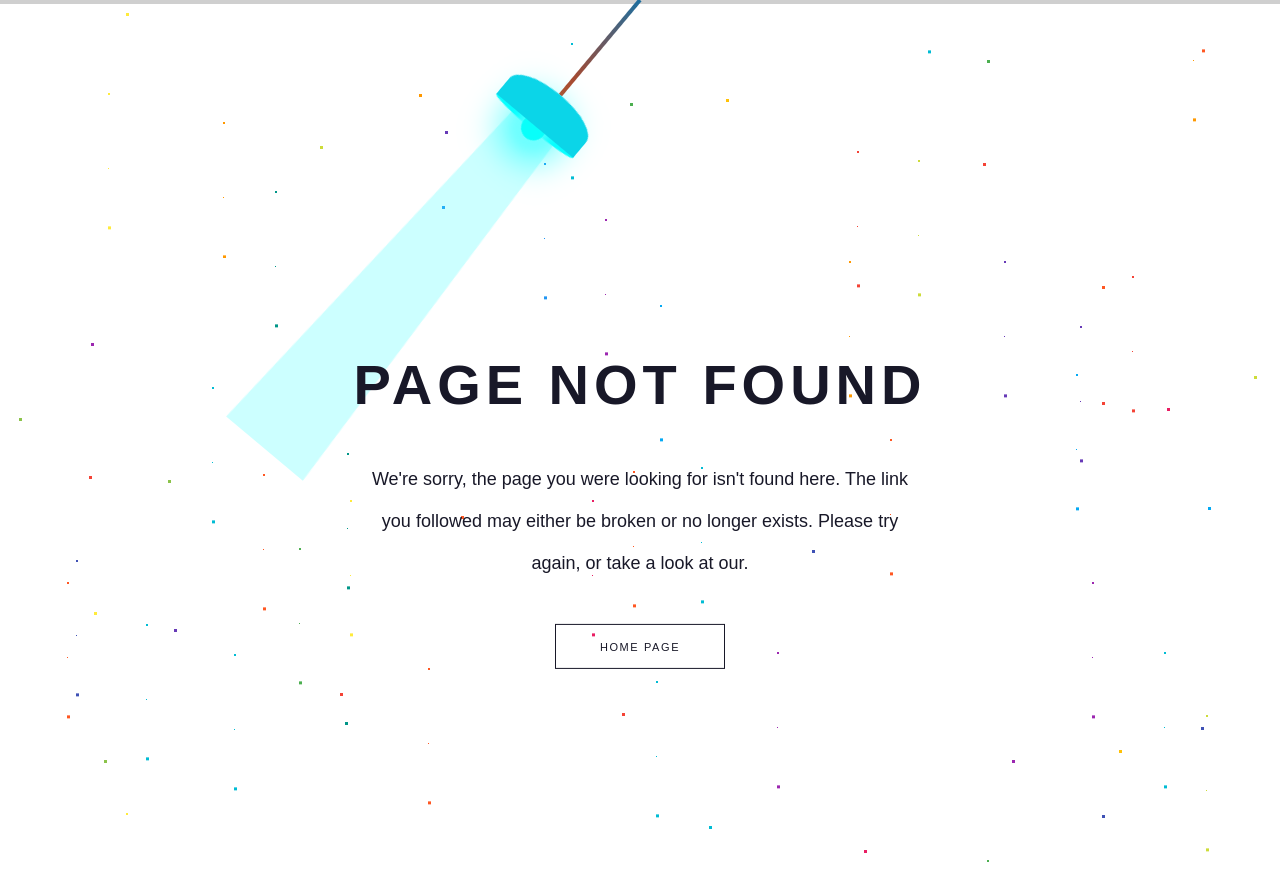
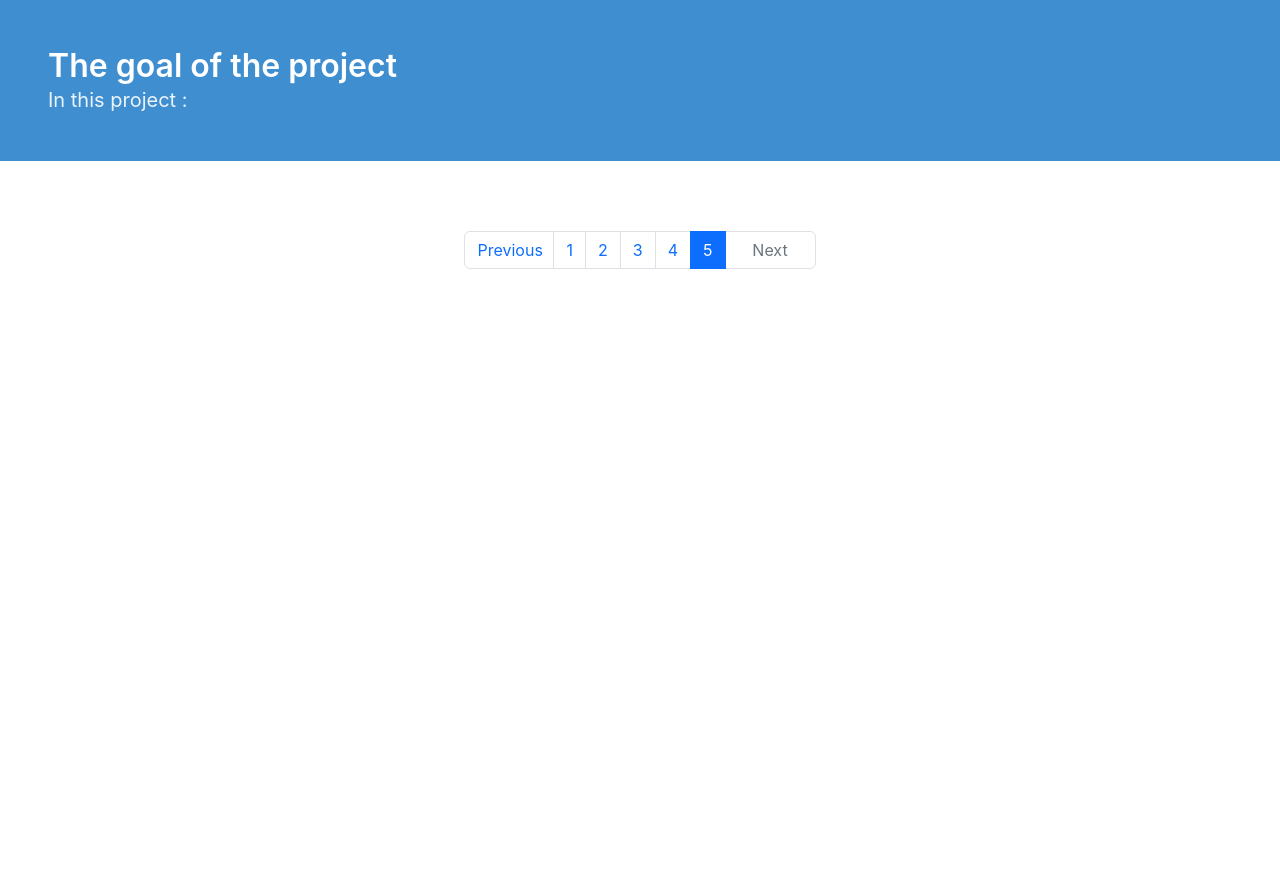
Before and after one commit to hasansaid/Angular-Work, an Angular app: page /directives-project in a window 1280 px wide. Before the commit this address had no page. After the commit the page ends 800 px from the top, so only its background shows below. Built offline with nearby package versions, Linux system fonts and the light colour scheme; grey boxes are pictures that could not be loaded.

Commit message:
directives project start

```diff
--- a/src/app/app-routing.module.ts
+++ b/src/app/app-routing.module.ts
@@ -1,3 +1,4 @@
+import { DirectivesProjectComponent } from './component/directives-project/directives-project.component';
 import { LetterMatchingProjectComponent } from './component/letter-matching-project/letter-matching-project.component';
 import { CardProjectComponent } from './component/card-project/card-project.component';
 import { ErrorComponent } from './component/error/error.component';
@@ -14,6 +15,7 @@ const routes: Routes = [
     path: 'letter-matching-project',
     component: LetterMatchingProjectComponent,
   },
+  { path: 'directives-project', component: DirectivesProjectComponent },
 
   // Error page son path olmalıdır!!!
   { path: '**', component: ErrorComponent },
--- a/src/app/app.module.ts
+++ b/src/app/app.module.ts
@@ -10,6 +10,7 @@ import { CardProjectComponent } from './component/card-project/card-project.comp
 import { CardComponent } from './component/card-project/card/card.component';
 import { LetterMatchingProjectComponent } from './component/letter-matching-project/letter-matching-project.component';
 import { GoalComponent } from './component/goal/goal.component';
+import { DirectivesProjectComponent } from './component/directives-project/directives-project.component';
 
 @NgModule({
   declarations: [
@@ -21,6 +22,7 @@ import { GoalComponent } from './component/goal/goal.component';
     CardComponent,
     LetterMatchingProjectComponent,
     GoalComponent,
+    DirectivesProjectComponent,
   ],
   imports: [BrowserModule, AppRoutingModule],
   providers: [],
--- /dev/null
+++ b/src/app/component/directives-project/directives-project.component.html
@@ -0,0 +1,20 @@
+<app-goal [content]="content"></app-goal>
+
+<nav>
+    <ul class="pagination " style="justify-content: center; margin: 70px;">
+        <li style="width: 90px;" class="page-item " [ngClass]="{disabled:currentPage === 0}">
+            <a class="page-link">Previous</a>
+        </li>
+        <li class="page-item" [ngClass]="{active:i===currentPage}" *ngFor="let image of images; let i = index">
+            <a class="page-link">{{i + 1 }}</a>
+        </li>
+        <li style="width: 90px;" class="page-item">
+            <a class="page-link" [ngClass]="{disabled:currentPage===images.length-1}">Next</a>
+        </li>
+    </ul>
+</nav>
+
+
+<!-- ngClass active için kullanım şekilleri
+[ngClass]="{active:i === currentPage}"
+[ngClass]="i === currentPage ? 'active':'passive'"  -->
--- /dev/null
+++ b/src/app/component/directives-project/directives-project.component.ts
@@ -0,0 +1,41 @@
+import { Component, OnInit } from '@angular/core';
+
+@Component({
+  selector: 'app-directives-project',
+  templateUrl: './directives-project.component.html',
+  styleUrls: ['./directives-project.component.css'],
+})
+export class DirectivesProjectComponent implements OnInit {
+  content: string = '';
+  currentPage = 4;
+  images = [
+    {
+      title: 'Car 1',
+      imageUrl:
+        'https://www.teahub.io/photos/full/269-2690469_black-lamborghini-car-model-aventador-2019-with-its.jpg',
+    },
+    {
+      title: 'Car 2',
+      imageUrl:
+        'https://www.teahub.io/photos/full/314-3143874_black-car-corvette-c8-on-road.jpg',
+    },
+    {
+      title: 'Car 3',
+      imageUrl:
+        'https://www.teahub.io/photos/full/170-1704837_white-car-nissan-silvia-s15-nissan-silvia-s15.jpg',
+    },
+    {
+      title: 'Car 4',
+      imageUrl:
+        'https://images.wallpapersden.com/image/download/mclaren-600lt-spider-car_a2hsZWWUmZqaraWkpJRmZ2VlrWltZQ.jpg',
+    },
+    {
+      title: 'Car 5',
+      imageUrl:
+        'https://images.wallpapersden.com/image/download/bmw-m550i-4k_bWptaGWUmZqaraWkpJRmZ2VlrWltZQ.jpg',
+    },
+  ];
+  constructor() {}
+
+  ngOnInit(): void {}
+}
--- a/src/app/component/home/home.component.html
+++ b/src/app/component/home/home.component.html
@@ -8,8 +8,8 @@
     <div routerLink="letter-matching-project" class="circle long">
         <p>Letter Matching Project</p>
     </div>
-    <div routerLink="" class="circle long">
-        <p>null</p>
+    <div routerLink="directives-project" class="circle long">
+        <p>Directives Project</p>
     </div>
 </section>
 <section class="light">
```
Also changed, not shown: src/app/component/directives-project/directives-project.component.css (added), 1 other file (tests, documents, lock files or other folders).
